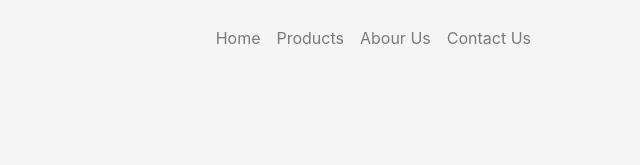
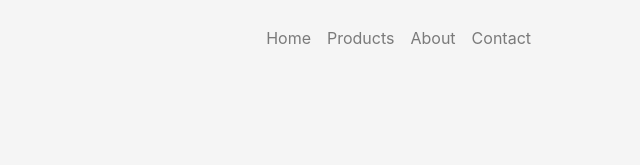
Before and after one commit to HasanTanha/hot-gadgets, a plain HTML site: page index.html in a window 1280 px wide. Shown: the top 165 px of the page, 640-1280 px from the left. Drawn offline with nearby package versions, Linux system fonts and the light colour scheme.

Commit message:
final website

```diff
--- a/index.html
+++ b/index.html
@@ -33,10 +33,10 @@
                             <a class="nav-link" href="#">Products</a>
                         </li>
                         <li class=nav-item>
-                            <a class="nav-link" href="#">Abour Us</a>
+                            <a class="nav-link" href="#">About</a>
                         </li>
                         <li class=nav-item>
-                            <a class="nav-link" href="#">Contact Us</a>
+                            <a class="nav-link" href="#">Contact</a>
                         </li>
                     </ul>
                 </div>
```
Also changed, not shown: 1 other file.
